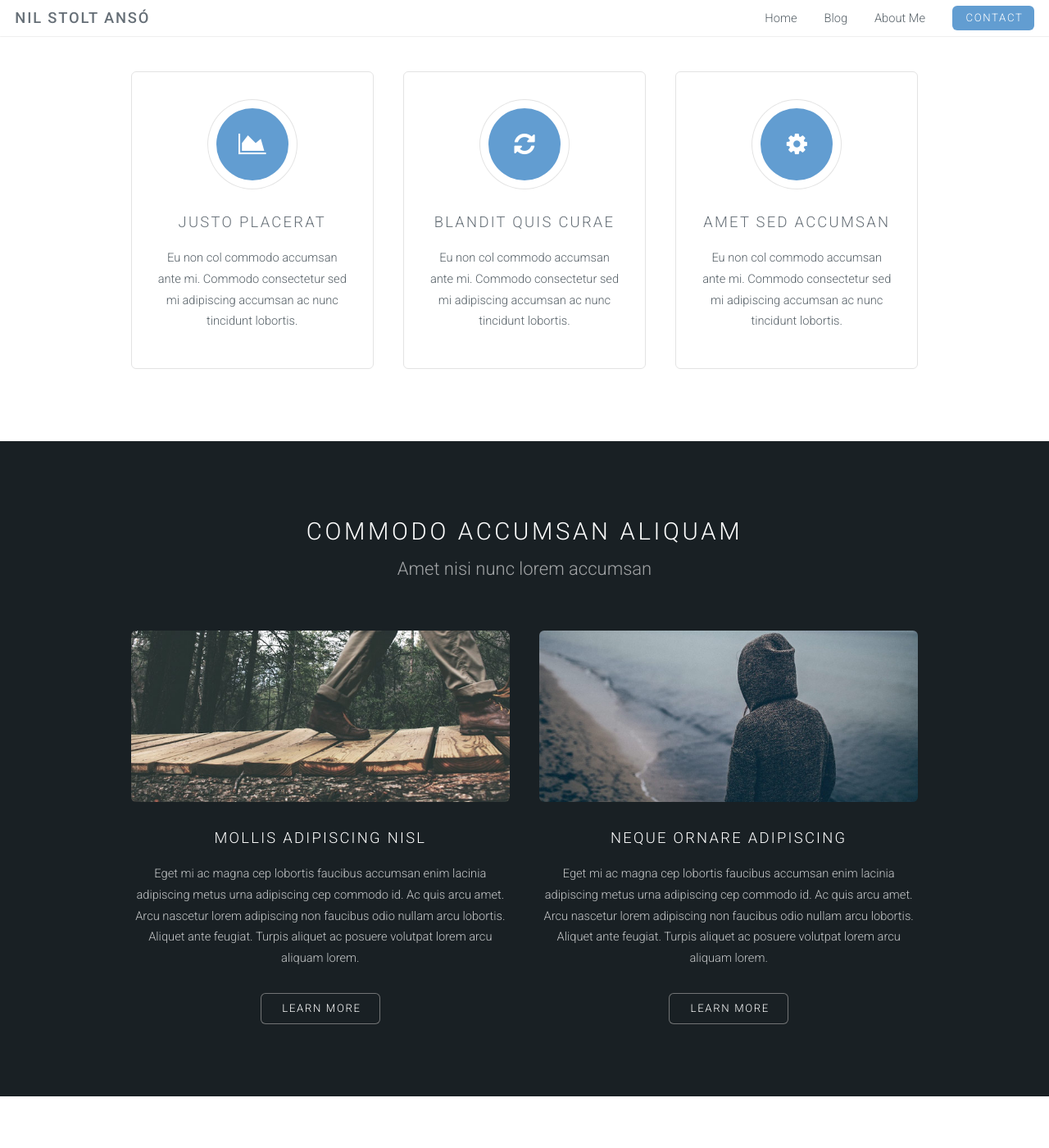
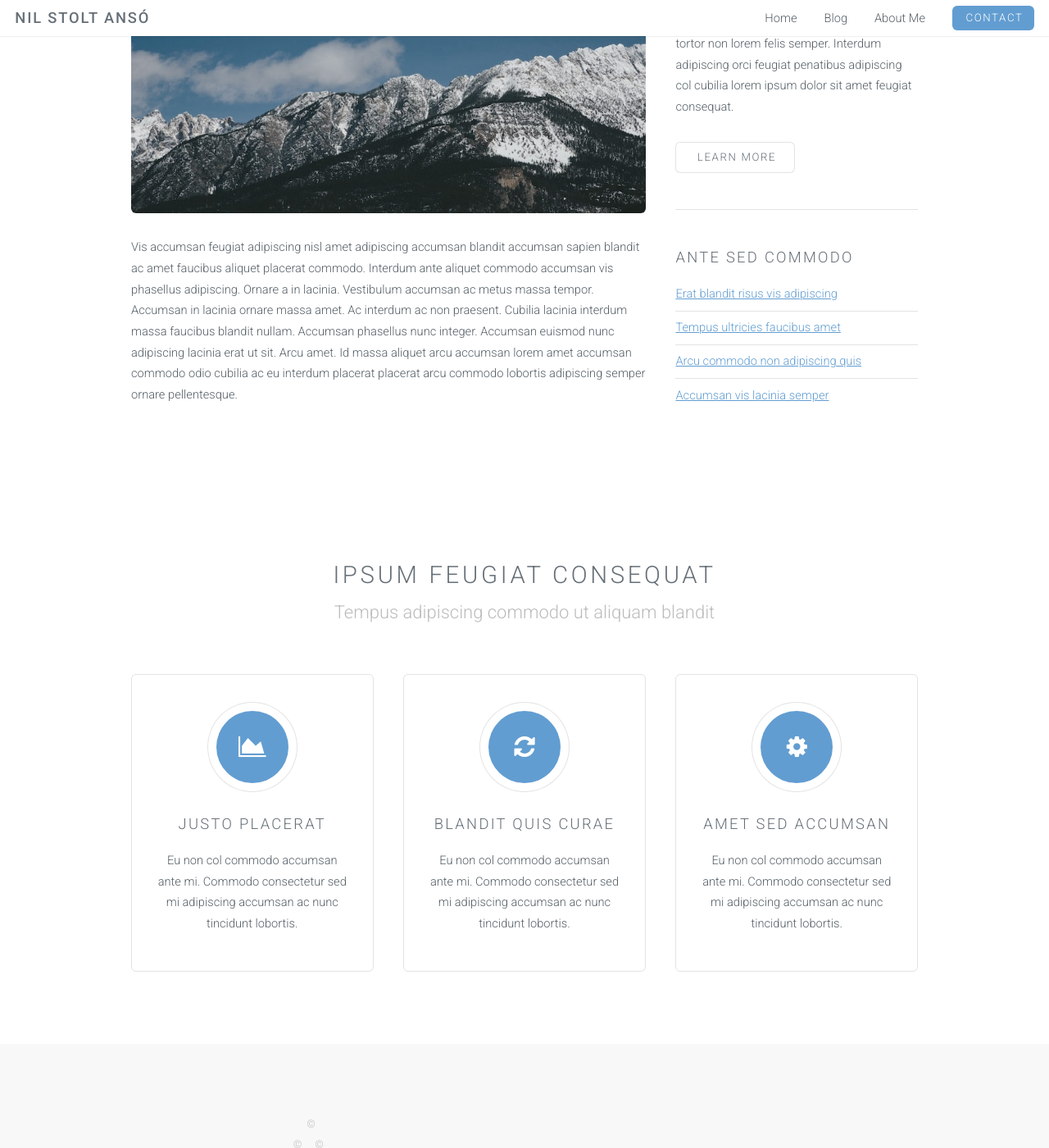
Before and after one commit to NILOIDE/NILOIDE.github.io, a Jekyll site: the page built from index.html, in a window 1280 px wide and 1400 px high, scrolled down 594 px. Shown: the whole window at 82% size. Built offline with Jekyll 4.4.1, drawn with Linux system fonts in a browser that asks for light colours; some of the changed text lies outside the part shown.

Commit message:
Changed Home

```diff
--- a/contact.html
+++ b/contact.html
@@ -1 +1,2 @@
-I have not implemented this yet :)
+You gotta buy me a drink before before you can get my phone number ;)
+(I have not implemented this yet)
--- a/index.html
+++ b/index.html
@@ -2,72 +2,8 @@
 layout: landing-page
 ---
 
-		<!-- One -->
-			<section id="one" class="wrapper style1">
-				<header class="major">
-					<h2>Ipsum feugiat consequat</h2>
-					<p>Tempus adipiscing commodo ut aliquam blandit</p>
-				</header>
-				<div class="container">
-					<div class="row">
-						<div class="4u">
-							<section class="special box">
-								<i class="icon fa-area-chart major"></i>
-								<h3>Justo placerat</h3>
-								<p>Eu non col commodo accumsan ante mi. Commodo consectetur sed mi adipiscing accumsan ac nunc tincidunt lobortis.</p>
-							</section>
-						</div>
-						<div class="4u">
-							<section class="special box">
-								<i class="icon fa-refresh major"></i>
-								<h3>Blandit quis curae</h3>
-								<p>Eu non col commodo accumsan ante mi. Commodo consectetur sed mi adipiscing accumsan ac nunc tincidunt lobortis.</p>
-							</section>
-						</div>
-						<div class="4u">
-							<section class="special box">
-								<i class="icon fa-cog major"></i>
-								<h3>Amet sed accumsan</h3>
-								<p>Eu non col commodo accumsan ante mi. Commodo consectetur sed mi adipiscing accumsan ac nunc tincidunt lobortis.</p>
-							</section>
-						</div>
-					</div>
-				</div>
-			</section>
 
-		<!-- Two -->
-			<section id="two" class="wrapper style2">
-				<header class="major">
-					<h2>Commodo accumsan aliquam</h2>
-					<p>Amet nisi nunc lorem accumsan</p>
-				</header>
-				<div class="container">
-					<div class="row">
-						<div class="6u">
-							<section class="special">
-								<a href="#" class="image fit"><img src="images/pic01.jpg" alt="" /></a>
-								<h3>Mollis adipiscing nisl</h3>
-								<p>Eget mi ac magna cep lobortis faucibus accumsan enim lacinia adipiscing metus urna adipiscing cep commodo id. Ac quis arcu amet. Arcu nascetur lorem adipiscing non faucibus odio nullam arcu lobortis. Aliquet ante feugiat. Turpis aliquet ac posuere volutpat lorem arcu aliquam lorem.</p>
-								<ul class="actions">
-									<li><a href="#" class="button alt">Learn More</a></li>
-								</ul>
-							</section>
-						</div>
-						<div class="6u">
-							<section class="special">
-								<a href="#" class="image fit"><img src="images/pic02.jpg" alt="" /></a>
-								<h3>Neque ornare adipiscing</h3>
-								<p>Eget mi ac magna cep lobortis faucibus accumsan enim lacinia adipiscing metus urna adipiscing cep commodo id. Ac quis arcu amet. Arcu nascetur lorem adipiscing non faucibus odio nullam arcu lobortis. Aliquet ante feugiat. Turpis aliquet ac posuere volutpat lorem arcu aliquam lorem.</p>
-								<ul class="actions">
-									<li><a href="#" class="button alt">Learn More</a></li>
-								</ul>
-							</section>
-						</div>
-					</div>
-				</div>
-			</section>
-
-		<!-- Three -->
+		<!-- Blog entry preview -->
 			<section id="three" class="wrapper style1">
 				<div class="container">
 					<div class="row">
@@ -100,3 +36,36 @@ layout: landing-page
 					</div>
 				</div>
 			</section>
+
+			<!-- Buttons -->
+			<section id="one" class="wrapper style1">
+				<header class="major">
+					<h2>Ipsum feugiat consequat</h2>
+					<p>Tempus adipiscing commodo ut aliquam blandit</p>
+				</header>
+				<div class="container">
+					<div class="row">
+						<div class="4u">
+							<section class="special box">
+								<i class="icon fa-area-chart major"></i>
+								<h3>Justo placerat</h3>
+								<p>Eu non col commodo accumsan ante mi. Commodo consectetur sed mi adipiscing accumsan ac nunc tincidunt lobortis.</p>
+							</section>
+						</div>
+						<div class="4u">
+							<section class="special box">
+								<i class="icon fa-refresh major"></i>
+								<h3>Blandit quis curae</h3>
+								<p>Eu non col commodo accumsan ante mi. Commodo consectetur sed mi adipiscing accumsan ac nunc tincidunt lobortis.</p>
+							</section>
+						</div>
+						<div class="4u">
+							<section class="special box">
+								<i class="icon fa-cog major"></i>
+								<h3>Amet sed accumsan</h3>
+								<p>Eu non col commodo accumsan ante mi. Commodo consectetur sed mi adipiscing accumsan ac nunc tincidunt lobortis.</p>
+							</section>
+						</div>
+					</div>
+				</div>
+			</section>
```
